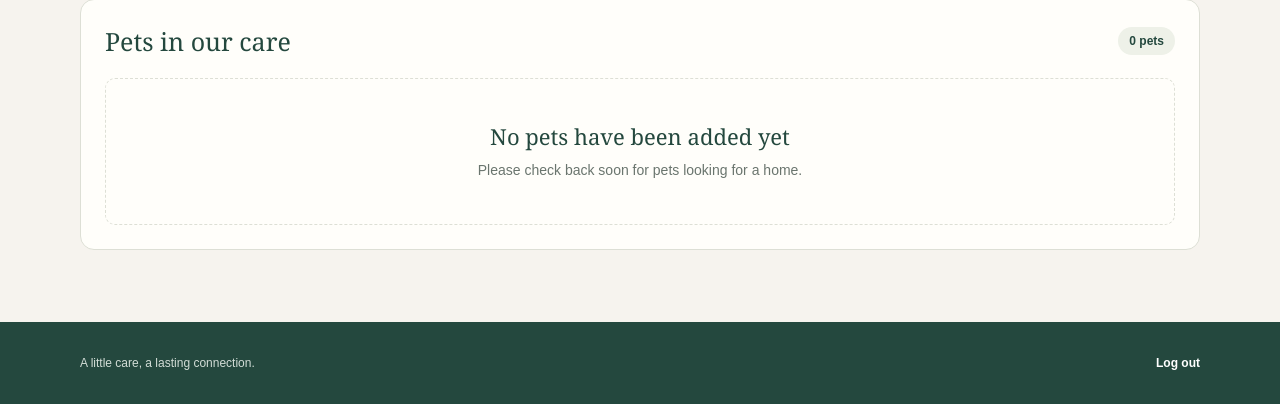
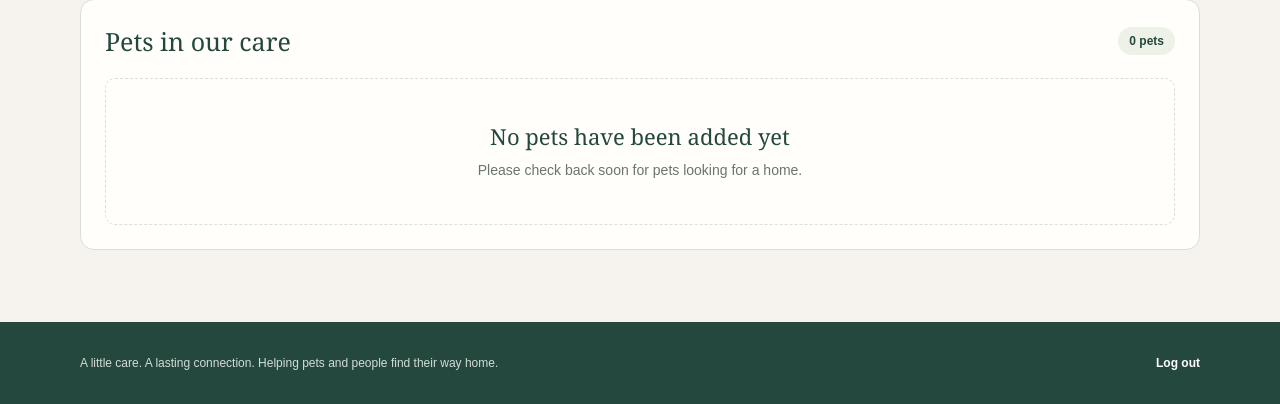
Before and after one commit to 8mvr/final_project, a PHP site: page /userDashboard/dashboard-view.php in a window 1280 px wide. Shown: the part 492-896 px from the top of the page. Run offline with PHP 8.4, Linux system fonts and the light colour scheme; data that the repository does not hold is empty.

Commit message:
update footer

```diff
--- a/userDashboard/footer.php
+++ b/userDashboard/footer.php
@@ -1,6 +1,7 @@
 <footer class="site-footer" id="about">
     <div class="footer-inner">
-        <p>A little care, a lasting connection.</p>
+        <p>A little care. A lasting connection.
+Helping pets and people find their way home.</p>
         <a href="../logout.php">Log out</a>
     </div>
 </footer>
```
